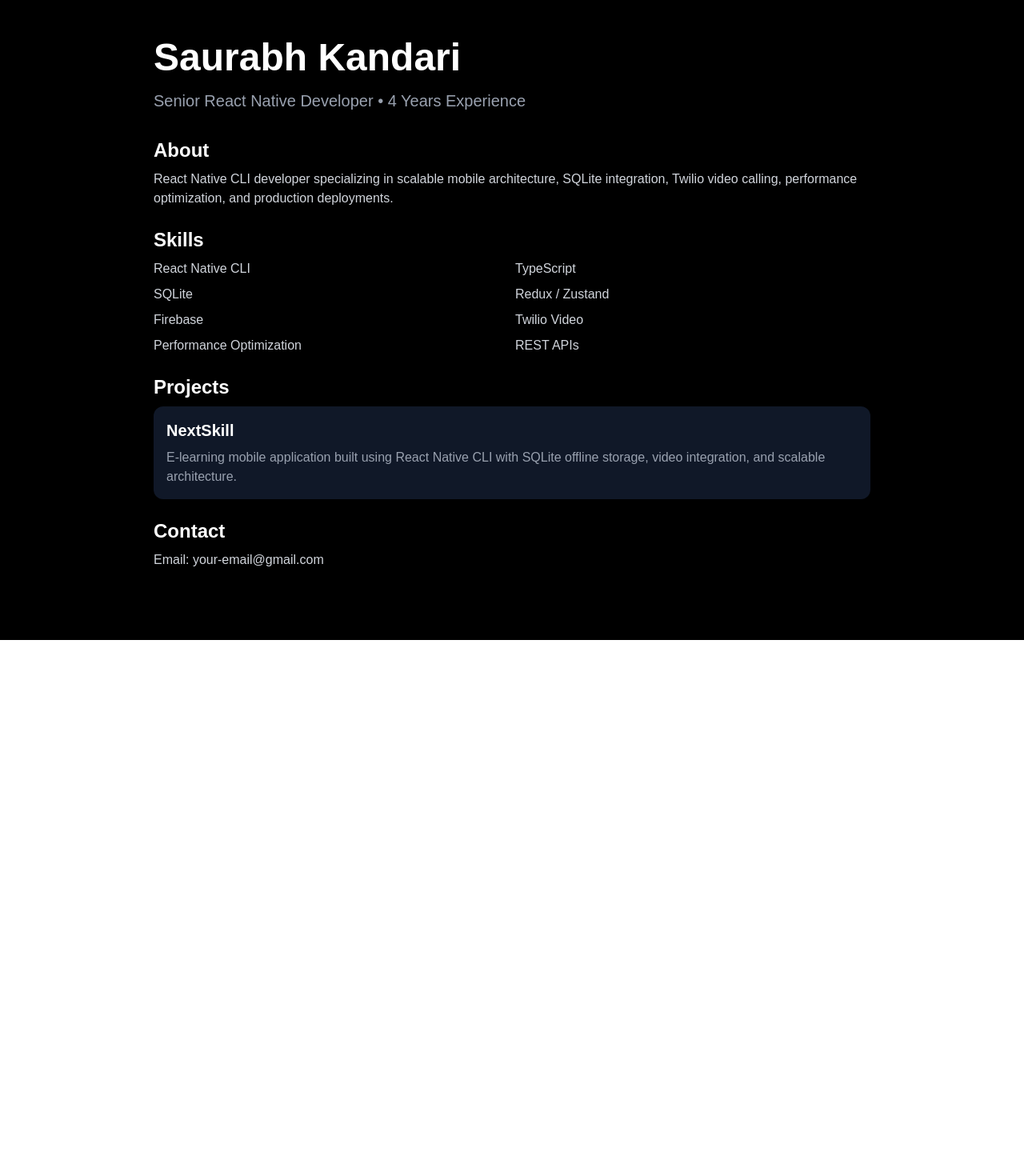
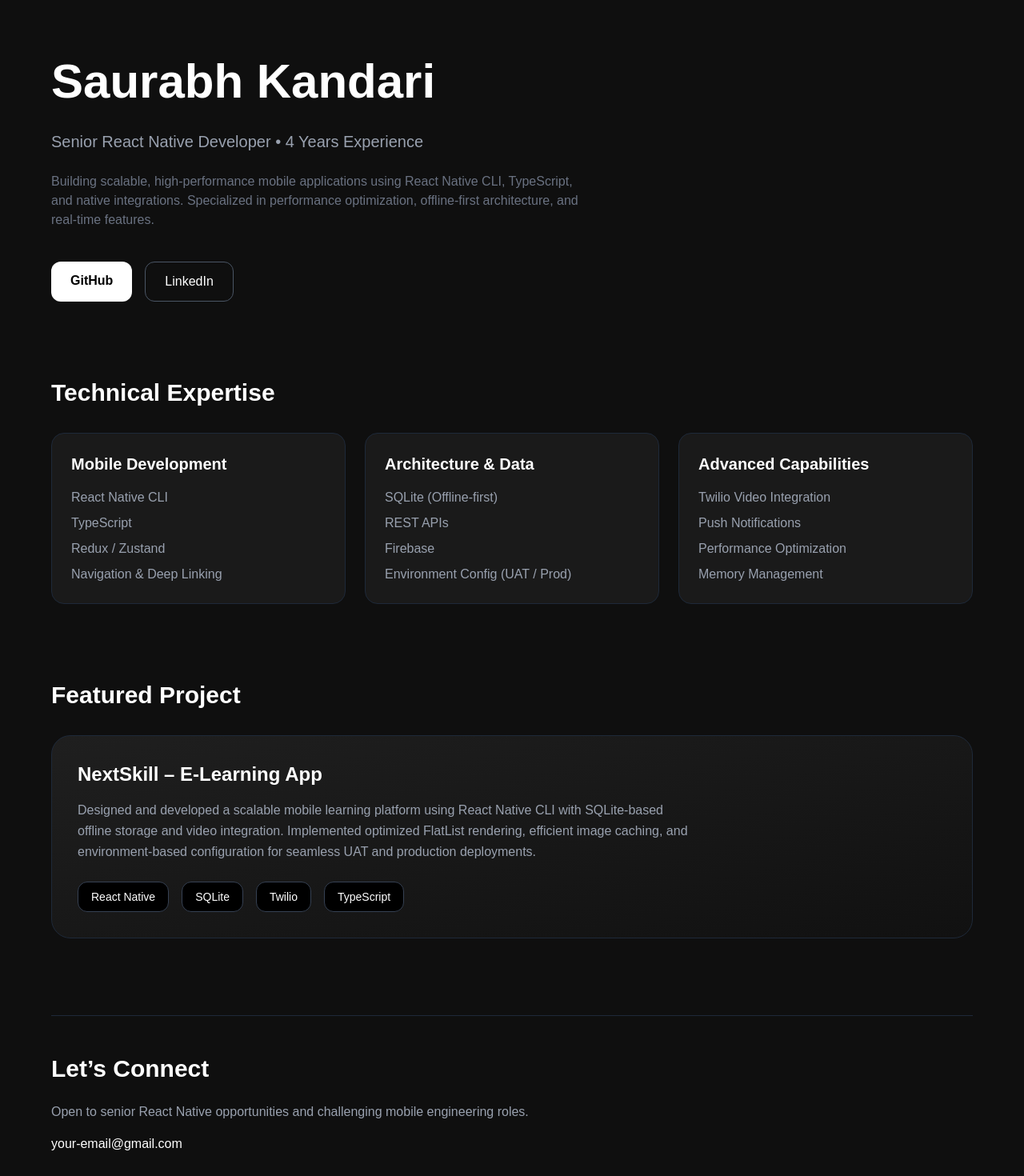
Before and after one commit to Saurabh123kandari/saurabh-portfolio, a Next.js app: page / in a window 1280 px wide. Shown: the top 1470 px of the page at 80% size. Before the commit the page ends 800 px from the top, so only its background shows below. Built offline with nearby package versions, Linux system fonts and the light colour scheme.

Commit message:
updated ui

```diff
--- a/app/page.tsx
+++ b/app/page.tsx
@@ -1,58 +1,132 @@
+import Link from "next/link";
+
 export default function Home() {
   return (
-    <main className="min-h-screen bg-black text-white px-6 py-12">
-      <section className="max-w-4xl mx-auto">
-        <h1 className="text-5xl font-bold mb-4">
-          Saurabh Kandari
-        </h1>
+    <main className="min-h-screen bg-[#0f0f0f] text-white px-6 py-16">
+      <div className="max-w-6xl mx-auto space-y-24">
 
-        <p className="text-xl text-gray-400 mb-8">
-          Senior React Native Developer • 4 Years Experience
-        </p>
+        {/* HERO SECTION */}
+        <section className="space-y-6">
+          <h1 className="text-5xl md:text-6xl font-bold leading-tight">
+            Saurabh Kandari
+          </h1>
 
-        <div className="space-y-6">
-          <section>
-            <h2 className="text-2xl font-semibold mb-2">About</h2>
-            <p className="text-gray-300">
-              React Native CLI developer specializing in scalable mobile
-              architecture, SQLite integration, Twilio video calling,
-              performance optimization, and production deployments.
+          <p className="text-xl text-gray-400">
+            Senior React Native Developer • 4 Years Experience
+          </p>
+
+          <p className="text-gray-500 max-w-2xl">
+            Building scalable, high-performance mobile applications using
+            React Native CLI, TypeScript, and native integrations.
+            Specialized in performance optimization, offline-first architecture,
+            and real-time features.
+          </p>
+
+          <div className="flex gap-4 pt-4">
+            <Link
+              href="https://github.com/YOUR_USERNAME"
+              target="_blank"
+              className="px-6 py-3 rounded-xl bg-white text-black font-semibold hover:opacity-80 transition"
+            >
+              GitHub
+            </Link>
+
+            <Link
+              href="https://linkedin.com/in/YOUR_LINKEDIN"
+              target="_blank"
+              className="px-6 py-3 rounded-xl border border-gray-600 hover:bg-gray-800 transition"
+            >
+              LinkedIn
+            </Link>
+          </div>
+        </section>
+
+        {/* SKILLS SECTION */}
+        <section>
+          <h2 className="text-3xl font-semibold mb-8">Technical Expertise</h2>
+
+          <div className="grid md:grid-cols-3 gap-6">
+
+            <div className="bg-[#1a1a1a] p-6 rounded-2xl border border-gray-800 hover:border-gray-600 transition">
+              <h3 className="text-xl font-semibold mb-4">Mobile Development</h3>
+              <ul className="space-y-2 text-gray-400">
+                <li>React Native CLI</li>
+                <li>TypeScript</li>
+                <li>Redux / Zustand</li>
+                <li>Navigation & Deep Linking</li>
+              </ul>
+            </div>
+
+            <div className="bg-[#1a1a1a] p-6 rounded-2xl border border-gray-800 hover:border-gray-600 transition">
+              <h3 className="text-xl font-semibold mb-4">Architecture & Data</h3>
+              <ul className="space-y-2 text-gray-400">
+                <li>SQLite (Offline-first)</li>
+                <li>REST APIs</li>
+                <li>Firebase</li>
+                <li>Environment Config (UAT / Prod)</li>
+              </ul>
+            </div>
+
+            <div className="bg-[#1a1a1a] p-6 rounded-2xl border border-gray-800 hover:border-gray-600 transition">
+              <h3 className="text-xl font-semibold mb-4">Advanced Capabilities</h3>
+              <ul className="space-y-2 text-gray-400">
+                <li>Twilio Video Integration</li>
+                <li>Push Notifications</li>
+                <li>Performance Optimization</li>
+                <li>Memory Management</li>
+              </ul>
+            </div>
+
+          </div>
+        </section>
+
+        {/* PROJECT SECTION */}
+        <section>
+          <h2 className="text-3xl font-semibold mb-8">Featured Project</h2>
+
+          <div className="bg-gradient-to-br from-[#1f1f1f] to-[#111111] p-8 rounded-3xl border border-gray-800 hover:border-gray-600 transition">
+            <h3 className="text-2xl font-semibold mb-4">NextSkill – E-Learning App</h3>
+
+            <p className="text-gray-400 max-w-3xl leading-relaxed">
+              Designed and developed a scalable mobile learning platform using
+              React Native CLI with SQLite-based offline storage and video
+              integration. Implemented optimized FlatList rendering,
+              efficient image caching, and environment-based configuration
+              for seamless UAT and production deployments.
             </p>
-          </section>
 
-          <section>
-            <h2 className="text-2xl font-semibold mb-2">Skills</h2>
-            <ul className="grid grid-cols-2 gap-2 text-gray-300">
-              <li>React Native CLI</li>
-              <li>TypeScript</li>
-              <li>SQLite</li>
-              <li>Redux / Zustand</li>
-              <li>Firebase</li>
-              <li>Twilio Video</li>
-              <li>Performance Optimization</li>
-              <li>REST APIs</li>
-            </ul>
-          </section>
+            <div className="flex gap-4 mt-6">
+              <span className="px-4 py-2 bg-black border border-gray-700 rounded-xl text-sm">
+                React Native
+              </span>
+              <span className="px-4 py-2 bg-black border border-gray-700 rounded-xl text-sm">
+                SQLite
+              </span>
+              <span className="px-4 py-2 bg-black border border-gray-700 rounded-xl text-sm">
+                Twilio
+              </span>
+              <span className="px-4 py-2 bg-black border border-gray-700 rounded-xl text-sm">
+                TypeScript
+              </span>
+            </div>
+          </div>
+        </section>
 
-          <section>
-            <h2 className="text-2xl font-semibold mb-2">Projects</h2>
-            <div className="bg-gray-900 p-4 rounded-xl">
-              <h3 className="text-xl font-semibold">NextSkill</h3>
-              <p className="text-gray-400 mt-2">
-                E-learning mobile application built using React Native CLI
-                with SQLite offline storage, video integration, and scalable architecture.
-              </p>
-            </div>
-          </section>
+        {/* CONTACT SECTION */}
+        <section className="border-t border-gray-800 pt-12">
+          <h2 className="text-3xl font-semibold mb-6">Let’s Connect</h2>
 
-          <section>
-            <h2 className="text-2xl font-semibold mb-2">Contact</h2>
-            <p className="text-gray-300">
-              Email: your-email@gmail.com
-            </p>
-          </section>
-        </div>
-      </section>
+          <p className="text-gray-400">
+            Open to senior React Native opportunities and challenging
+            mobile engineering roles.
+          </p>
+
+          <p className="mt-4 text-white font-medium">
+            your-email@gmail.com
+          </p>
+        </section>
+
+      </div>
     </main>
   );
 }
```
